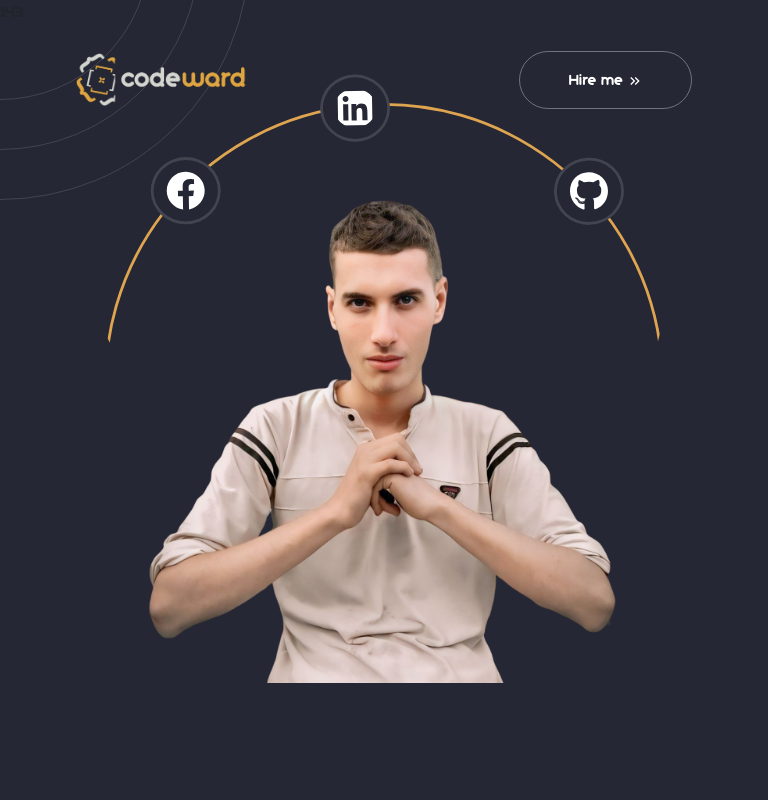
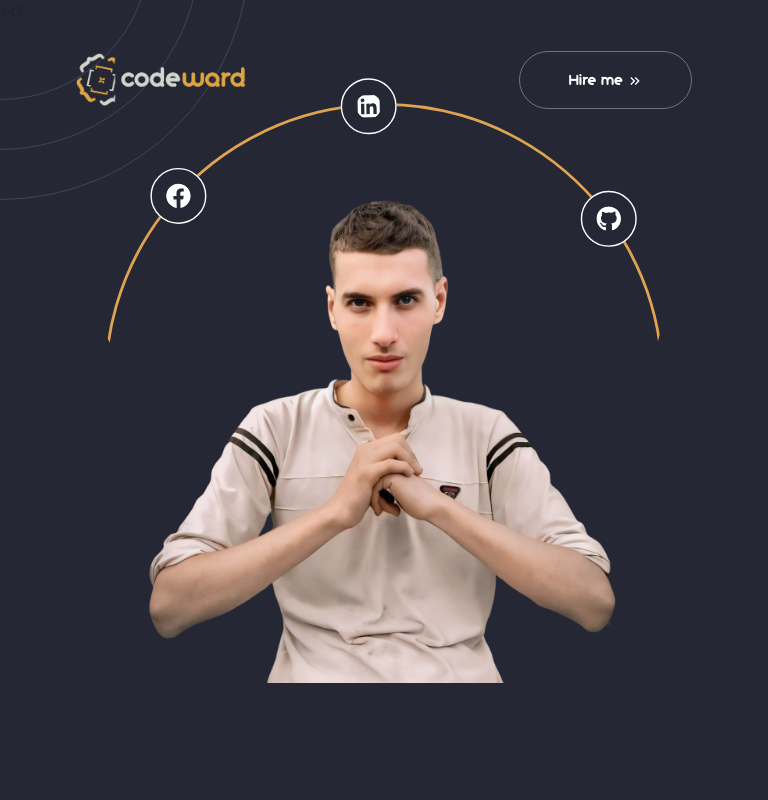
Before and after one commit to Mahmoud-Elshony/code-ward, a React (Vite) app: page / in a window 768 px wide. Shown: the top 800 px of the page. Built offline with nearby package versions, Linux system fonts and the light colour scheme.

Commit message:
fix icon position and add links

```diff
--- a/src/components/layout/mainLayout.css
+++ b/src/components/layout/mainLayout.css
@@ -26,11 +26,11 @@ h1 {
   flex: 1;
   min-width: 300px;
 }
-.btn{
+.btn {
   cursor: pointer;
   /* z-index:143; */
 }
-.btn:hover{
+.btn:hover {
   background-color: #4443 !important;
   color: #eee !important;
   transform: scale(1.05);
@@ -49,6 +49,7 @@ h1 {
   height: 105% !important;
   position: relative;
   top: 7%;
+  z-index: 0;
 }
 
 /* Media query for large screens */
@@ -106,21 +107,22 @@ h1 {
     transform: rotate(-74deg);
     top: -250px;
   }
-  .circle-top-left.two .icon{
+  .circle-top-left.two .iconLink {
     rotate: 73deg !important;
   }
-  .circle-top-left.two .icon.icon1{
-    right: -143px !important;
+  .circle-top-left.two .iconLink.icon1 {
+    right: -128px !important;
   }
-  .circle-top-left.two .icon.icon2{
-    right: -183px !important;
+  .circle-top-left.two .iconLink.icon2 {
+    /* right: -183px !important; */
     /* top: -258px; */
+    top: 113px !important;
+    left: 187px !important;
   }
-  .circle-top-left.two .icon.icon3{
-    right: -122px !important;
-    top: 277px !important;
+  .circle-top-left.two .iconLink.icon3 {
+    top: 300px !important;
+    left: 117px !important;
   }
-
 }
 
 @media (min-width: 992px) {
@@ -149,23 +151,29 @@ h1 {
   top: -200px;
   left: -200px;
 }
-.circle-top-left.two .icon {
+.circle-top-left.two .iconLink {
   /* z-index:143; */
-  right: -255px;
+  right: -263px;
   position: relative;
-  width: 50px;
+  width: 40px;
   display: inline-block;
-  height: 48px;
-  padding: 8px;
+  height: 40px;
   background: #252734;
-  border:2px solid #fff2;
-  border-radius:50%;
+  border-radius: 50%;
+  color: #fff !important;
 }
-.icon:hover{
+.iconLink svg {
+  padding: 10px;
+  border-radius: 50%;
+  border: 1px solid #fff;
+  /* transition: all 0.3 ease */
+}
+.iconLink svg:hover {
+  color: #252734;
   background: #fff;
-  /* cursor: pointer; */
-  color: #252734;
+  transition: all 0.3s ease-in-out;
 }
+
 .circle-top-left.three {
   height: 500px;
   width: 500px;
@@ -205,4 +213,5 @@ h1 {
 
 .circle-contaner-sochial span:nth-child(2) {
   border: 2px solid #dfa450;
+  z-index: 3;
 }
--- a/src/components/layout/mainLayout.jsx
+++ b/src/components/layout/mainLayout.jsx
@@ -29,25 +29,39 @@ export default function MainLayout() {
             <span className="circle-top-left one"></span>
             <span className="circle-top-left two">
               {/* <FaFacebook className="icon 25icon1"></FaFacebook> */}
-              <FaFacebook className="icon icon1"></FaFacebook>
-              <FaLinkedin  className="icon icon2"
+              <a
+                href="https://facebook.com/mido143"
+                className="iconLink absolute icon1"
+              >
+                <FaFacebook size={40}></FaFacebook>
+              </a>
+              <a
+                href="https://www.linkedin.com/in/mahmoud-shony/"
+                className="iconLink absolute icon2"
                 style={{
                   top: '100px',
-                  right: '-305px',
-                }}/>
-              <FaGithub  className="icon icon3"
+                  left: '323px'
+                }}
+              >
+                <FaLinkedin size={40} />
+              </a>
+              <a
+                href="https://github.com/Mahmoud-Elshony"
+                className="iconLink absolute icon3"
                 style={{
-                  top: '243px',
-                  right: '-260px',
+                  top: '240px',
+                  left: '288px'
                 }}
-              />
+              >
+                <FaGithub size={40} />
+              </a>
             </span>
 
             <span className="circle-top-left three"></span>
           </div>
           <img
             src={codewardImgPath}
-            className="mahmoud-img img-fluid"
+            className="mahmoud-img rounded-full"
             alt="Mahmoud Elshony"
           />
         </div>
@@ -66,7 +80,6 @@ export default function MainLayout() {
           </div>
         </div>
       </section>
-
     </>
   );
 }
```
